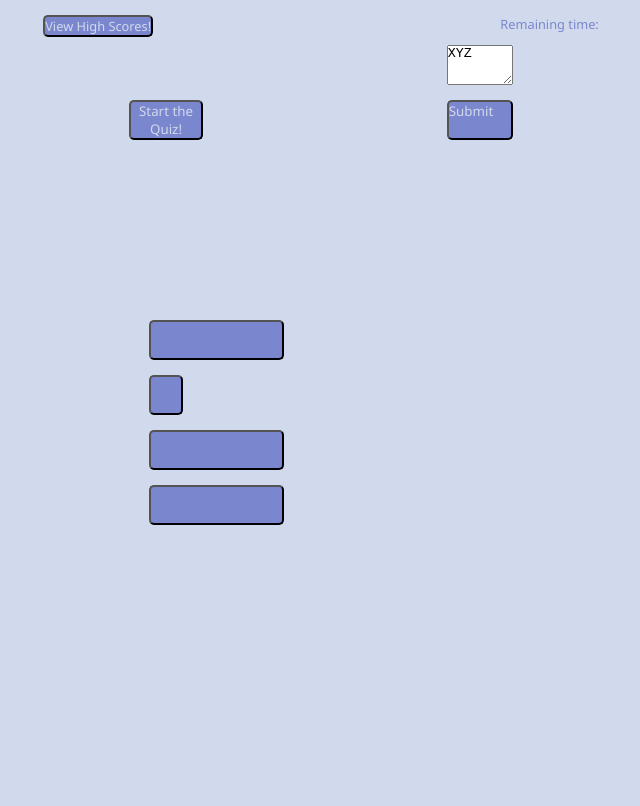
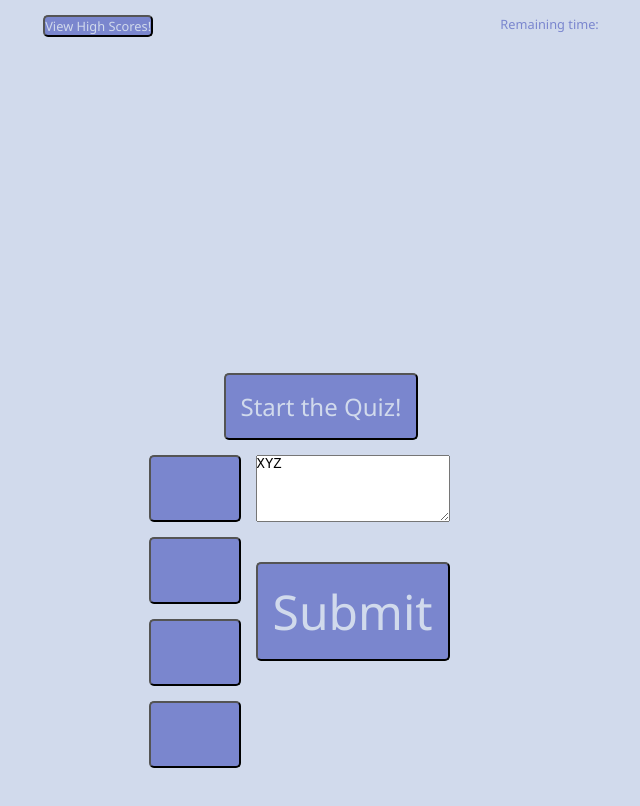
Before and after one commit to teresacabell/code-quiz, a plain HTML site: page index.html in a window 1280 px wide. Shown: the whole page, without its empty margins (319-959 px from the left). Drawn offline with Linux system fonts and the light colour scheme.

Commit message:
fixed some styling issues (I think)

```diff
--- a/assets/css/style.css
+++ b/assets/css/style.css
@@ -88,19 +88,19 @@ main {
     grid-row: 6 / span 1;
 }
 
-.enterInitials{
+#enterInitials{
     font-size: 14px;
     grid-column: 1 / span 1;
     grid-row: 7 / span 1;
 }
 
-.enterInitialsTextArea {
+#enterInitialsTextArea {
     font-size: 14px;
-    grid-column: 2 / span 1;
-    grid-row: 7 / span 1;
+    grid-column: 3 / span 1;
+    grid-row: 6 / span 1;
 }
 
-.start-quiz {
+#start-quiz {
     background-color: var(--quaternary-color);
     color: var(--secondary-color);
     font-family: 'Segoe UI', sans-serif;
@@ -112,20 +112,31 @@ main {
     padding-left: 15px;
     padding-right: 15px;
     padding-bottom: 15px;
+    font-size: 1em;
+    text-align: center;
+    margin: auto;
 }
 
-.submit-quiz {
+#submit-quiz {
     background-color: var(--quaternary-color);
     color: var(--secondary-color);
     font-family: 'Segoe UI', sans-serif;
-    font-size: 14px;
+    font-size: 40px;
     border-radius: 5px;
     grid-column: 3 / span 1;
-    grid-row: 7 / span 1;
+    grid-row: 7 / span 2;
     padding-top: 15px;
     padding-left: 15px;
     padding-right: 15px;
     padding-bottom: 15px;
+    font-size: 2em;
+    text-align: center;
+    margin: auto;
+}
+
+#start-quiz:hover,
+#submit-quiz:hover {
+    background-color: var(--tertiary-color);
 }
 
 #first-answer {
@@ -150,14 +161,13 @@ main {
     font-family: 'Segoe UI', sans-serif;
     font-size: 14px;
     border-radius: 5px;
-    grid-column: 1 / span 1;
+    grid-column: 1 / span 2;
     grid-row: 7 / span 1;
     padding-top: 15px;
     padding-left: 15px;
     padding-right: 15px;
     padding-bottom: 15px;
     margin-left: 20px;
-    margin-right: 20px;
 }
 
 #third-answer {
@@ -189,3 +199,30 @@ main {
     padding-bottom: 15px;
     margin-left: 20px;
 }
+
+#first-answer:hover,
+#second-answer:hover,
+#third-answer:hover,
+#fourth-answer:hover {
+    background-color: var(--tertiary-color);
+}
+
+#answerFeedbackGrid {
+    display: grid;
+    grid-template-columns: 4fr;
+    grid-template-rows: repeat(2, 1fr);
+    gap: 15px 15px;
+    font-family: 'Segoe UI', sans-serif;
+}
+
+#answerCorrect {
+    text-align: left;
+    grid-column: 1 / span 4;
+    grid-row: 1 / span 2;
+}
+
+#answerWrong {
+    text-align: right;
+    grid-column: 1 / span 4;
+    grid-row: 1 / span 2;
+}
```
